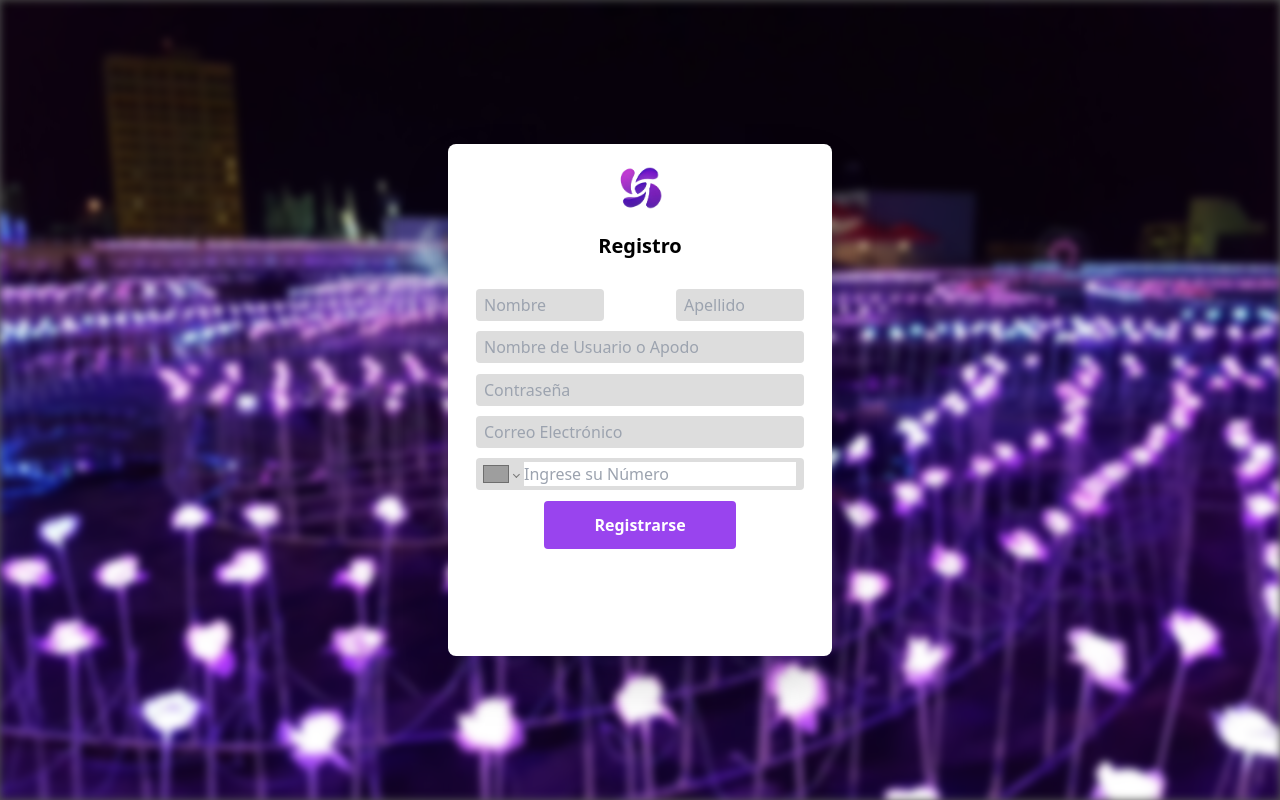
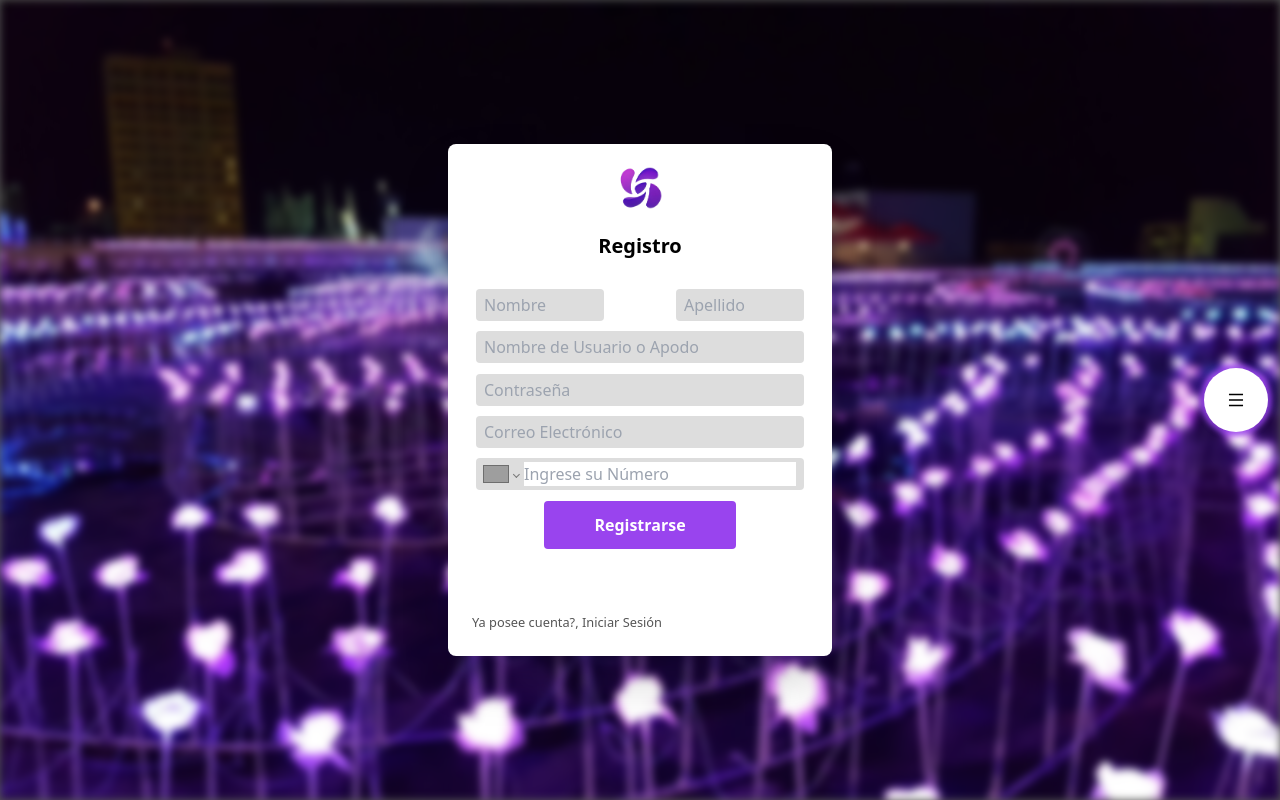
Before and after one commit to NatorWebDev/page-project-college, a React (Vite) app: page /register in a window 1280 px wide. Built offline with nearby package versions, Linux system fonts and the light colour scheme; grey boxes are pictures that could not be loaded.

Commit message:
añadido un menú de navegacion por los diferentes formularios

```diff
--- /dev/null
+++ b/src/components/Navigator.jsx
@@ -0,0 +1,76 @@
+import React from "react";
+import { useState } from "react";
+import { AiOutlineMenu } from "react-icons/ai";
+import { ImCross } from "react-icons/im";
+import { Link } from "react-router-dom";
+
+export default function Navigator() {
+  const [isActive, setisActive] = useState(false);
+
+  const links = [
+    {
+      name: "Bienvenida",
+      link: "/welcome",
+    },
+    {
+      name: "inicio de sesión",
+      link: "/login",
+    },
+    {
+      name: "registro",
+      link: "/register",
+    },
+    {
+      name: "Crear Evento",
+      link: "/create",
+    },
+    {
+      name: "Feed",
+      link: "/",
+    },
+  ];
+
+  const activeStyles =
+    "absolute w-128 flex flex-col gap-[16px] toLeft transition-all duration-300";
+  const notActiveStyles =
+    "absolute w-128 flex flex-col gap-[16px] reduce transition-all duration-300";
+
+  return (
+    <div
+      className=" w-64 h-64 rounded-full absolute bg-white right-12 centerY z-40 flex items-center justify-center cursor-pointer purpleShadow hover:bg-primary group/circle transition-all duration-100"
+      onClick={() => {
+        isActive ? setisActive(false) : setisActive(true);
+      }}
+    >
+      {isActive && (
+      <ImCross className="text-sm group-hover/circle:text-white"/>
+      )}
+      {!isActive && (
+      <AiOutlineMenu className=" font-bold text-lg group-hover/circle:text-white" />
+      )}
+      <ul className={isActive ? activeStyles : notActiveStyles}>
+        {links.map((link, index) => (
+          <li
+            key={index}
+            className="w-full py-4 bg-white flex items-center justify-center rounded-lg purpleShadow hover:bg-primary hover:text-white transition-all duration-200"
+          >
+            <Link
+              className="w-full h-full text-center"
+              to={link.link}
+              onClick={
+                isActive
+                  ? () => {}
+                  : (e) => {
+                      e.preventDefault;
+                    }
+              }
+            >
+              {link.name}
+            </Link>
+          </li>
+        ))}
+      </ul>
+
+    </div>
+  );
+}
--- a/src/index.css
+++ b/src/index.css
@@ -2,17 +2,40 @@
 @tailwind components;
 @tailwind utilities;
 
-@layer components{
-  :root{
-    --PhoneInput-color--focus:none
+@layer components {
+  :root {
+    --PhoneInput-color--focus: none;
   }
-  .input{
+  .input {
     background: #ddd;
-    outline:none;
+    outline: none;
     padding: 8px;
   }
 
-  .PhoneInput :nth-child(2){
-    outline:none;
+  .PhoneInput :nth-child(2) {
+    outline: none;
+  }
+
+  .centerY {
+    transform: translateY(-50%);
+    top: 50%;
+  }
+  .centerX {
+    transform: translateX(-50%);
+    left: 50%;
+  }
+  .purpleShadow {
+    box-shadow: 0px 0px 5px 4px rgba(153, 68, 238, 0.8);
+    -webkit-box-shadow: 0px 0px 5px 4px rgba(153, 68, 238, 0.8);
+    -moz-box-shadow: 0px 0px 5px 4px rgba(153, 68, 238, 0.8);
+  }
+
+  .toLeft{
+    transform: translateX(-150%);
+  }
+  .reduce{
+    transform: scale(0.000001) translateX(50%);
+    opacity: 1;
+
   }
 }
--- a/src/main.jsx
+++ b/src/main.jsx
@@ -3,8 +3,9 @@
 import "./index.css";
 import Login from "./routes/Login";
 import Register from "./routes/Register";
-import Feed from './routes/Feed'
+import Feed from "./routes/Feed";
 import Create from "./components/Create";
+import Navigator from "./components/Navigator";
 import { GoogleOAuthProvider } from "@react-oauth/google";
 
 import { RouterProvider, createBrowserRouter } from "react-router-dom";
@@ -12,22 +13,37 @@
 const router = createBrowserRouter([
   {
     path: "/",
-    element: <Feed /> ,
+    element: (
+      <>
+        <Feed />
+        <Navigator />
+      </>
+    ),
     errorElement: <div>Error</div>,
-    children:[
+    children: [
       {
-        path:'create',
-        element:<Create/>
-      }
-    ]
+        path: "create",
+        element: <Create />,
+      },
+    ],
   },
   {
     path: "/login",
-    element: <Login />,
+    element: (
+      <>
+        <Login />
+        <Navigator />
+      </>
+    ),
   },
   {
     path: "/register",
-    element: <Register />,
+    element: (
+      <>
+        <Register />
+        <Navigator />
+      </>
+    ),
   },
 ]);
 
--- a/src/routes/Login.jsx
+++ b/src/routes/Login.jsx
@@ -1,16 +1,18 @@
 import React from "react";
-import { Form } from "react-router-dom";
+import { Form,Link } from "react-router-dom";
 import { GoogleLogin } from "@react-oauth/google";
 import { BiSolidUser } from "react-icons/bi";
 import { AiOutlineLock } from "react-icons/ai";
 
+
 export default function Login() {
   return (
     <div className="w-full h-screen bg-Background absolute flex items-center justify-center login_bg">
+      <div className="w-full z-[11] h-full select-none absolute"></div>
       <img
         src="login_bg.jpg"
         alt=""
-        className="absolute w-full h-full z-10 blur-sm"
+        className="absolute w-full h-full z-10 blur-sm select-none"
       />
 
       <div className="w-384 h-512 bg-white flex flex-col items-center shadow-2xl rounded-lg p-12 pt-32 relative z-20 ">
@@ -52,6 +54,8 @@
             <GoogleLogin />
           </div>
         </Form>
+
+        <Link to='/register' className="absolute bottom-24 left-24 text-[.8rem] text-[#555] hover:text-primary transition-all duration-75">No posee cuenta?, Registrarse</Link>
       </div>
     </div>
   );
--- a/src/routes/Register.jsx
+++ b/src/routes/Register.jsx
@@ -1,5 +1,5 @@
 import React, { useState } from "react";
-import { Form } from "react-router-dom";
+import { Form, Link } from "react-router-dom";
 import { GoogleLogin } from "@react-oauth/google";
 import PhoneInput from "react-phone-number-input";
 import "react-phone-number-input/style.css";
@@ -9,6 +9,7 @@
 
   return (
     <div className="w-full h-screen bg-Background absolute flex items-center justify-center login_bg">
+      <div className="w-full z-[11] h-full select-none absolute"></div>
       <img
         src="login_bg.jpg"
         alt=""
@@ -77,6 +78,13 @@
             <GoogleLogin />
           </div>
         </Form>
+
+        <Link
+          to="/login"
+          className="absolute bottom-24 left-24 text-[.8rem] text-[#555] hover:text-primary transition-all duration-75 z-20"
+        >
+          Ya posee cuenta?, Iniciar Sesión
+        </Link>
       </div>
     </div>
   );
```
